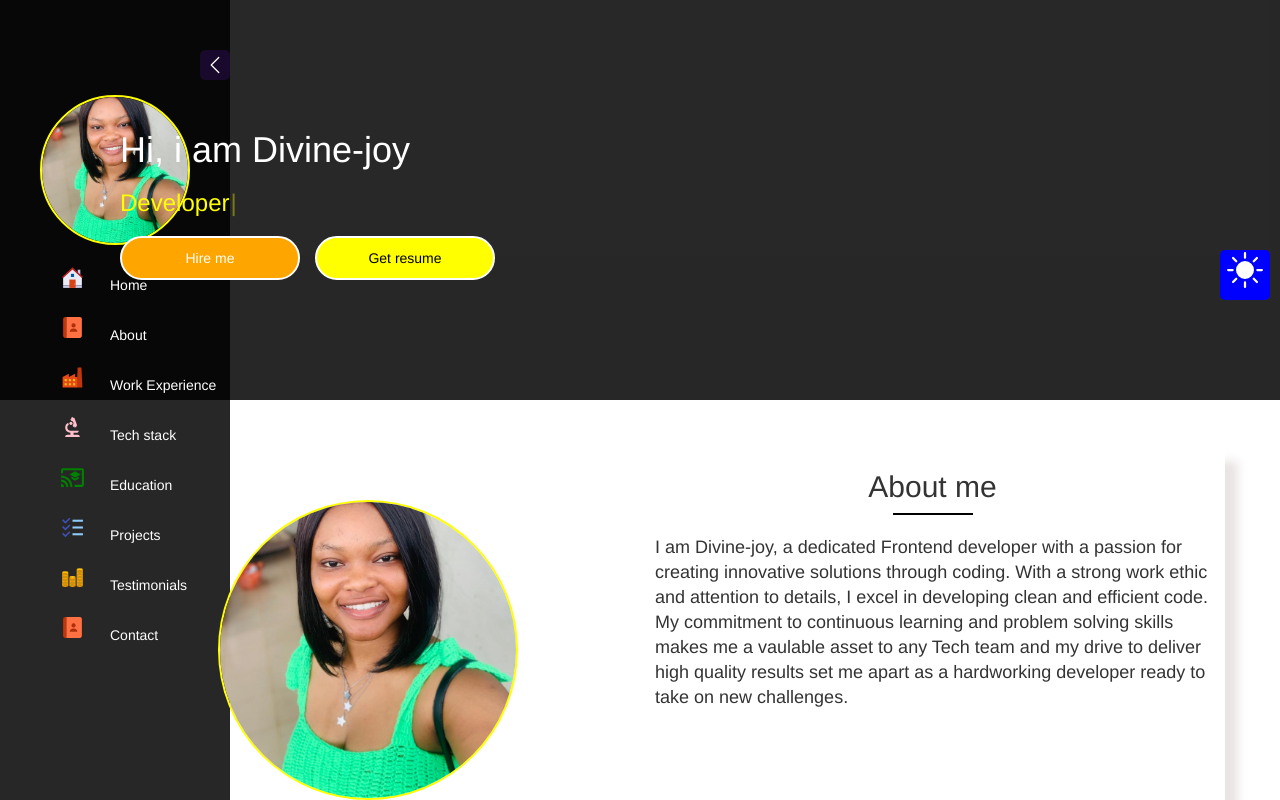
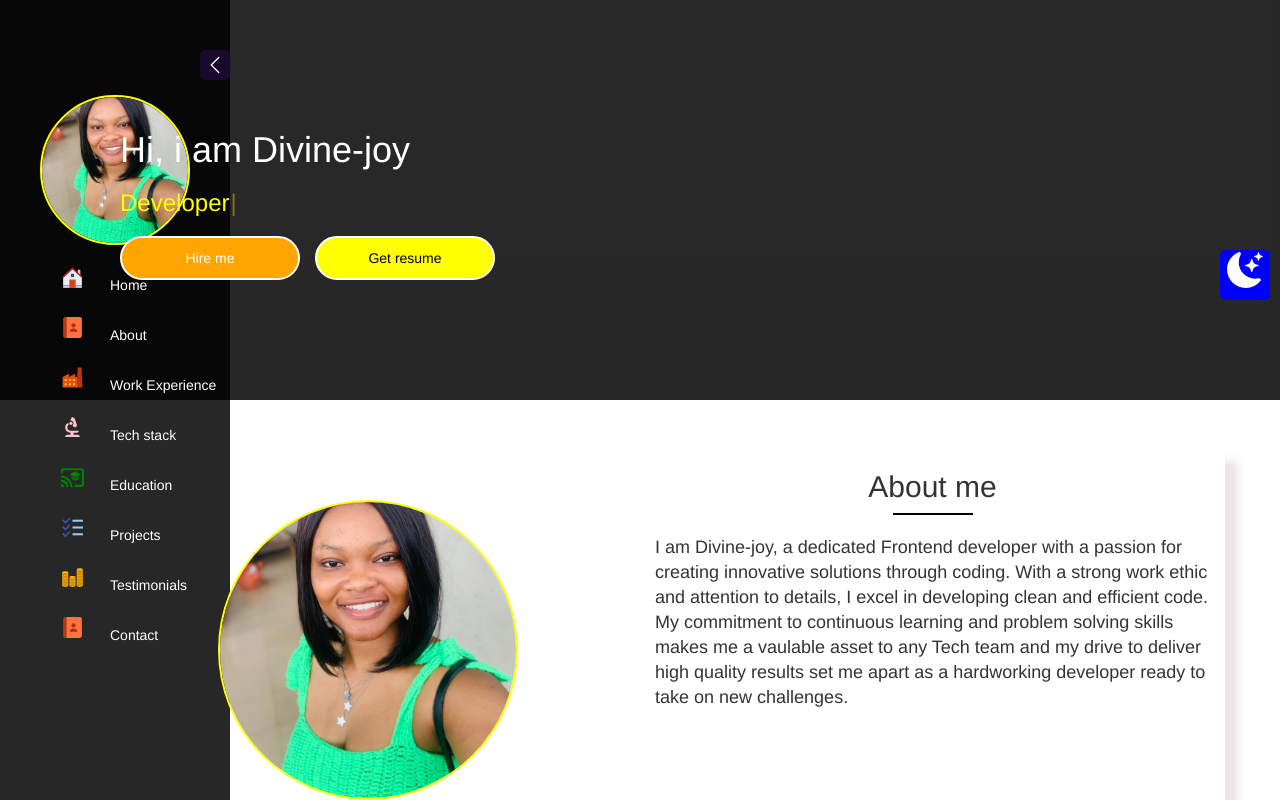
Before and after one commit to Deevinejoy/portfolio-dj, a React (Vite) app: page / in a window 1280 px wide. Shown: the top 800 px of the page. Built offline with nearby package versions, Linux system fonts and the light colour scheme.

Commit message:
changed vite config file

```diff
--- a/src/Components/Contact/Contact.css
+++ b/src/Components/Contact/Contact.css
@@ -102,3 +102,9 @@ label{
 #dark .btn-submit:hover{
     background-color: rgb(227, 105, 105)
 }
+@media (max-width:800px) {
+    .contact-section{
+        margin-left: 0px;
+    }
+
+}
--- a/src/Components/Home/Home.jsx
+++ b/src/Components/Home/Home.jsx
@@ -10,7 +10,7 @@ const Home = ({theme, changeTheme}) => {
   return (
     <div className='container-fluid home'>
         <div className="theme-change" onClick={changeTheme}>
-          {theme === 'light' ? (<p className='sun-theme'><BsFillSunFill size={40}/></p>) : (<p ><BsFillMoonStarsFill size={40}/></p>) }
+          {theme === 'light' ? (<p ><BsFillMoonStarsFill size={40}/></p>) : (<p ><BsFillSunFill className='sun-theme' size={40}/></p>) }
 
         </div>
         <div className='container home-content' id='home'>
--- a/src/Components/Techstack/Techstack.css
+++ b/src/Components/Techstack/Techstack.css
@@ -78,6 +78,7 @@ transition-duration: 1s;
     --moz-box-shadow: -6px 11px 5px -4px  rgba(0,0,0,0.42);
     color: white;
 }
+
 #dark .sect-title{
     color: white;
 }
--- a/src/Components/Testimonials/Testimonials.css
+++ b/src/Components/Testimonials/Testimonials.css
@@ -58,3 +58,9 @@
     --moz-box-shadow: -6px 11px 5px -4px  rgba(0,0,0,0.42);
     color: white;
 }
+@media (max-width:800px) {
+    .testimonial-sect{
+        margin-left: 0px;
+    }
+
+}
```
Also changed, not shown: vite.config.js (+5 -4 lines).
